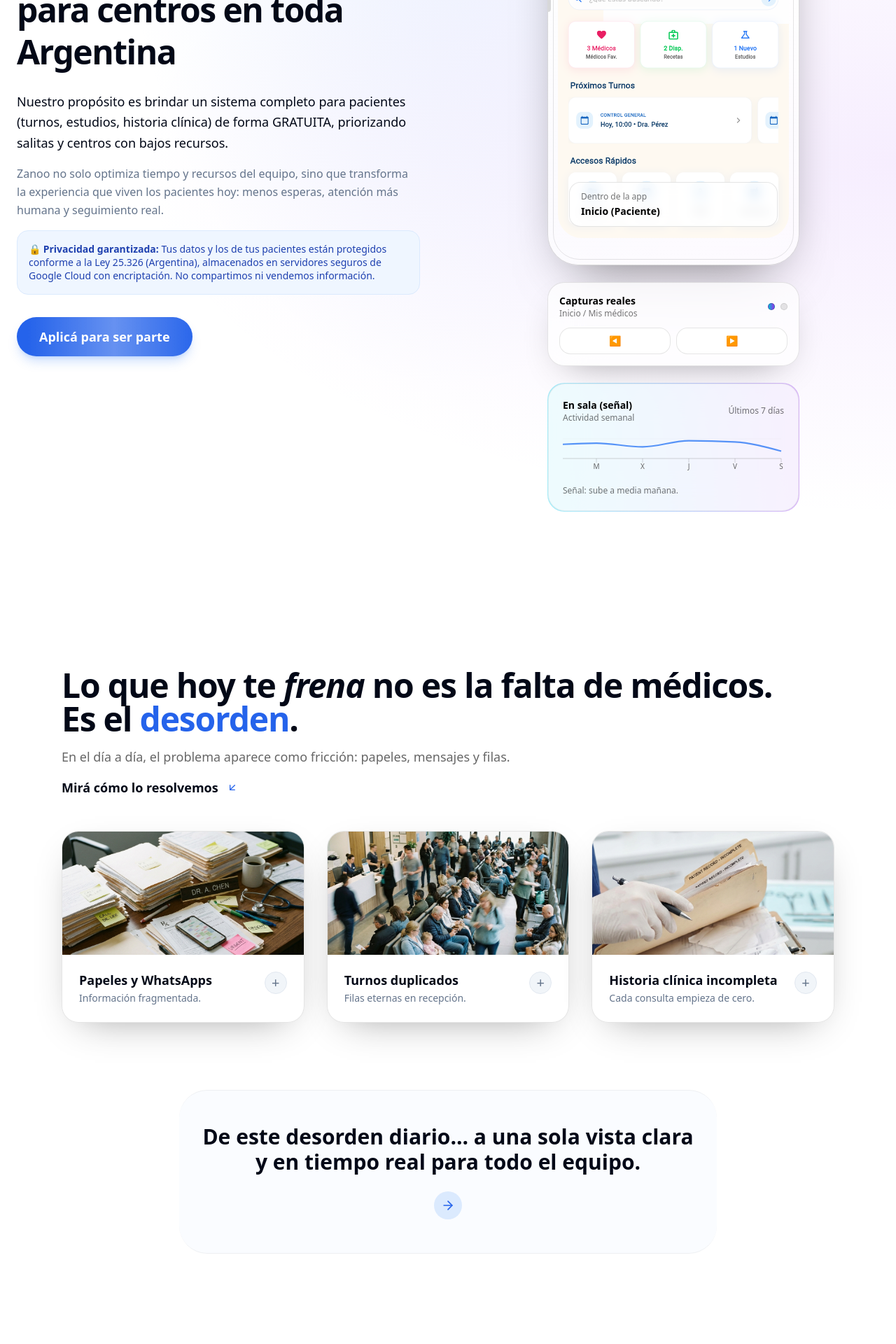
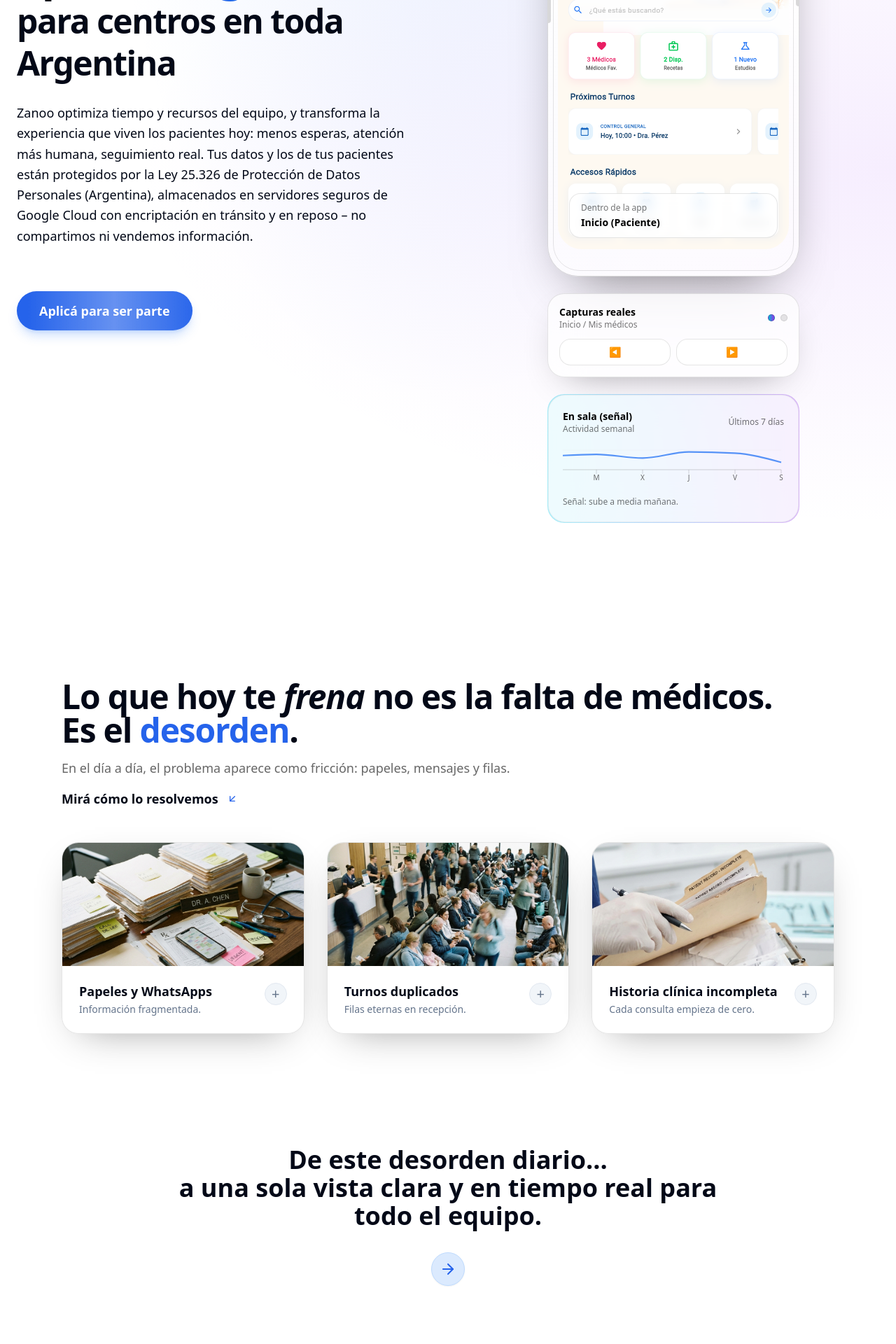
Before and after one commit to MED-LIFE/zanoo-landing, a Next.js app: page / in a window 1280 px wide. Shown: the part 360-2280 px from the top of the page at 70% size. Built offline with nearby package versions, Linux system fonts and the light colour scheme.

Commit message:
feat(UX): Implement Iteration V6 - Extreme Copy and Fixed Modals

```diff
--- a/src/components/ZanooLanding.tsx
+++ b/src/components/ZanooLanding.tsx
@@ -294,9 +294,10 @@
     };
 
     return (
+        <>
             <Card
                 className={`group relative overflow-hidden rounded-3xl border border-black/10 dark:border-white/10 bg-white/70 dark:bg-zinc-900/70 backdrop-blur-xl shadow-[0_18px_55px_-28px_rgba(0,0,0,0.45)] dark:shadow-purple-500/10 transition-all duration-300 ${popupText ? 'cursor-pointer hover:border-blue-500/30 hover:shadow-xl hover:-translate-y-1' : ''}`}
-            onClick={() => popupText && setIsOpen(!isOpen)}
+                onClick={() => popupText && setIsOpen(true)}
             >
                 <div className="relative h-44">
                     {showImage ? (
@@ -332,28 +333,74 @@
                             <p className="mt-1 text-sm text-muted-foreground">{desc}</p>
                         </div>
                         {popupText && (
-                        <div className={`flex flex-col items-center justify-center shrink-0 w-8 h-8 rounded-full border transition-all ${isOpen ? 'bg-blue-600 border-blue-600 text-white' : 'bg-slate-100 dark:bg-slate-800 border-slate-200 dark:border-slate-700 text-slate-500 hover:bg-slate-200 dark:hover:bg-slate-700'}`}>
-                            <span className="text-xl font-light leading-none">{isOpen ? '−' : '+'}</span>
+                            <div className="flex flex-col items-center justify-center shrink-0 w-8 h-8 rounded-full border bg-slate-100 dark:bg-slate-800 border-slate-200 dark:border-slate-700 text-slate-500 hover:bg-slate-200 dark:hover:bg-slate-700 transition-all">
+                                <span className="text-xl font-light leading-none">+</span>
                             </div>
                         )}
                     </div>
                 </CardContent>
+            </Card>
 
             <AnimatePresence>
                 {isOpen && popupText && (
+                    <div className="fixed inset-0 z-[100] flex items-center justify-center p-4 sm:p-6">
+                        {/* Overlay backdrop */}
                         <motion.div
-                        initial={{ height: 0, opacity: 0 }}
-                        animate={{ height: "auto", opacity: 1 }}
-                        exit={{ height: 0, opacity: 0 }}
-                        className="overflow-hidden bg-blue-50/50 dark:bg-blue-900/20 border-t border-blue-100/50 dark:border-blue-800/50"
-                    >
-                        <div className="px-6 pb-6 pt-2 text-sm text-slate-700 dark:text-slate-300 font-medium leading-relaxed">
+                            initial={{ opacity: 0 }}
+                            animate={{ opacity: 1 }}
+                            exit={{ opacity: 0 }}
+                            onClick={() => setIsOpen(false)}
+                            className="absolute inset-0 bg-black/40 backdrop-blur-sm dark:bg-black/60"
+                        />
+
+                        {/* Modal Container */}
+                        <motion.div
+                            initial={{ opacity: 0, scale: 0.95, y: 10 }}
+                            animate={{ opacity: 1, scale: 1, y: 0 }}
+                            exit={{ opacity: 0, scale: 0.95, y: 10 }}
+                            transition={{ type: "spring", damping: 25, stiffness: 300 }}
+                            className="relative w-full max-w-lg overflow-hidden rounded-3xl border border-black/10 dark:border-white/10 bg-white dark:bg-zinc-900 shadow-2xl"
+                        >
+                            {/* Modal Header/Image */}
+                            <div className="relative h-32 sm:h-40 w-full">
+                                {showImage ? (
+                                    <>
+                                        <img src={imageSrc} alt={title} className="absolute inset-0 h-full w-full object-cover" />
+                                        <div className="absolute inset-0 bg-gradient-to-t from-white via-white/40 to-transparent dark:from-zinc-900 dark:via-zinc-900/60" />
+                                    </>
+                                ) : (
+                                    <div className={"absolute inset-0 bg-gradient-to-br " + toneMap[tone]} />
+                                )}
+
+                                <button
+                                    onClick={() => setIsOpen(false)}
+                                    className="absolute top-4 right-4 h-8 w-8 flex items-center justify-center rounded-full bg-black/10 dark:bg-white/10 backdrop-blur-md text-black dark:text-white hover:bg-black/20 dark:hover:bg-white/20 transition-colors z-10"
+                                >
+                                    ✕
+                                </button>
+                            </div>
+
+                            {/* Modal Content */}
+                            <div className="px-6 pb-8 pt-2 relative z-10">
+                                <div className="inline-flex items-center gap-2 px-3 py-1 rounded-full bg-blue-50 dark:bg-blue-900/30 border border-blue-100 dark:border-blue-800 text-blue-700 dark:text-blue-300 text-xs font-semibold mb-4">
+                                    El problema real
+                                </div>
+                                <h3 className="text-2xl font-bold text-foreground mb-2">{title}</h3>
+                                <p className="text-base text-slate-600 dark:text-slate-300 leading-relaxed font-medium">
                                     {popupText}
-                        </div>
-                    </motion.div>
+                                </p>
+                                <Button
+                                    className="w-full mt-6 rounded-xl bg-slate-900 hover:bg-slate-800 text-white dark:bg-white dark:text-black dark:hover:bg-slate-200"
+                                    onClick={() => setIsOpen(false)}
+                                >
+                                    Entendido
+                                </Button>
+                            </div>
+                        </motion.div>
+                    </div>
                 )}
             </AnimatePresence>
-        </Card>
+        </>
     );
 }
 
@@ -1284,12 +1331,12 @@
             </nav>
 
             {/* HERO */}
-            <section ref={heroRef} id="top" className="pt-40 pb-24 relative overflow-hidden">
+            <section ref={heroRef} id="top" className="pt-32 pb-24 relative overflow-hidden">
                 <div className="absolute inset-0 bg-[radial-gradient(ellipse_at_top,rgba(59,130,246,0.10),transparent_55%),radial-gradient(ellipse_at_right,rgba(168,85,247,0.10),transparent_60%)]" />
 
-                <div className="relative max-w-7xl mx-auto px-6 grid md:grid-cols-2 gap-14 items-start">
+                <div className="relative max-w-7xl mx-auto px-6 grid md:grid-cols-2 gap-14 items-start pt-12">
                     {/* Hero Text */}
-                    <div className="space-y-8">
+                    <div className="space-y-8 flex flex-col justify-start">
                         <TechReveal direction="up" delay={0.1}>
                             <SectionBadge>Sistema clínico-operativo para centros de salud</SectionBadge>
                         </TechReveal>
@@ -1304,16 +1351,8 @@
                         <TechReveal direction="up" delay={0.3}>
                             <div className="space-y-4">
                                 <p className="max-w-xl text-lg text-foreground font-medium leading-relaxed">
-                                    Nuestro propósito es brindar un sistema completo para pacientes (turnos, estudios, historia clínica) de forma GRATUITA, priorizando salitas y centros con bajos recursos.
+                                    Zanoo optimiza tiempo y recursos del equipo, y transforma la experiencia que viven los pacientes hoy: menos esperas, atención más humana, seguimiento real. Tus datos y los de tus pacientes están protegidos por la Ley 25.326 de Protección de Datos Personales (Argentina), almacenados en servidores seguros de Google Cloud con encriptación en tránsito y en reposo – no compartimos ni vendemos información.
                                 </p>
-                                <p className="max-w-xl text-md text-muted-foreground leading-relaxed">
-                                    Zanoo no solo optimiza tiempo y recursos del equipo, sino que transforma la experiencia que viven los pacientes hoy: menos esperas, atención más humana y seguimiento real.
-                                </p>
-                                <div className="max-w-xl p-4 mt-2 bg-blue-50 dark:bg-blue-950/30 rounded-2xl border border-blue-100 dark:border-blue-900/50">
-                                    <p className="text-sm text-blue-800 dark:text-blue-200 leading-snug">
-                                        🔒 <span className="font-semibold">Privacidad garantizada:</span> Tus datos y los de tus pacientes están protegidos conforme a la <span className="font-medium">Ley 25.326</span> (Argentina), almacenados en servidores seguros de Google Cloud con encriptación. No compartimos ni vendemos información.
-                                    </p>
-                                </div>
                             </div>
                         </TechReveal>
 
@@ -1448,13 +1487,13 @@
                         ))}
                     </div>
 
-                    <motion.div {...fadeUp} className="mt-24 text-center max-w-3xl mx-auto px-6 border-y border-black/5 dark:border-white/5 py-12 bg-blue-50/30 dark:bg-blue-900/5 rounded-[40px]">
-                        <h3 className="text-2xl md:text-3xl font-bold text-foreground mb-4">
-                            De este desorden diario... a una sola vista clara y en tiempo real para todo el equipo.
+                    <motion.div {...fadeUp} className="mt-28 text-center max-w-4xl mx-auto px-6 py-12">
+                        <h3 className="text-2xl md:text-4xl font-extrabold text-foreground mb-4">
+                            De este desorden diario... <br className="hidden md:block" />a una sola vista clara y en tiempo real para todo el equipo.
                         </h3>
                         <div className="flex justify-center flex-col items-center">
-                            <div className="w-10 h-10 rounded-full bg-blue-100 dark:bg-blue-900/50 flex items-center justify-center mt-2 group hover:scale-110 transition-transform cursor-pointer" onClick={() => scrollToId('demo')}>
-                                <ArrowUpRight className="rotate-45 h-5 w-5 text-blue-600 dark:text-blue-400" />
+                            <div className="w-12 h-12 rounded-full bg-blue-100 dark:bg-blue-900/50 flex items-center justify-center mt-4 group hover:scale-110 transition-transform cursor-pointer shadow-sm border border-blue-200 dark:border-blue-800" onClick={() => scrollToId('demo')}>
+                                <ArrowUpRight className="rotate-45 h-6 w-6 text-blue-600 dark:text-blue-400" />
                             </div>
                         </div>
                     </motion.div>
@@ -1702,11 +1741,11 @@
 
                         <div className="space-y-8">
                             {[
-                                { t: "Convocatoria abierta", d: "Aplicás con datos de tu centro." },
-                                { t: "Pre-selección", d: "Revisamos fit (priorizamos bajos recursos y alto desorden)." },
-                                { t: "Investigación y análisis", d: "Estudiamos tu operación actual." },
+                                { t: "Convocatoria abierta", d: "Aplicás con datos básicos de tu centro." },
+                                { t: "Pre-selección", d: "Revisamos fit (priorizamos salitas y centros con bajos recursos y alto desorden)." },
+                                { t: "Investigación y análisis", d: "Estudiamos tu volumen y operación actual." },
                                 { t: "1er contacto", d: "Coordinamos por WhatsApp, email o teléfono línea (por eso pedimos todos los medios)." },
-                                { t: "Selección y anuncio", d: "Elegimos y avisamos para implementar con soporte humano." },
+                                { t: "Selección y anuncio", d: "Elegimos y avisamos para implementar con soporte humano dedicado." },
                             ].map((step, i) => (
                                 <TechReveal key={step.t} direction="up" delay={0.1 * i}>
                                     <div className="relative flex gap-6">
@@ -2066,7 +2105,7 @@
 
                                             <div className="sm:col-span-2 flex flex-col gap-4 pt-4 border-t border-black/5 mt-2">
                                                 <div className="text-xs text-black/50 leading-relaxed text-balance font-medium">
-                                                    Revisión en 48-72hs. Datos protegidos Ley 25.326 AR, Google Cloud encriptado – solo para este proceso.
+                                                    Revisión en 48-72hs. Datos protegidos por Ley 25.326 AR, Google Cloud encriptado – solo para este proceso, nunca compartidos.
                                                 </div>
                                                 <Button
                                                     type="submit"
@@ -2171,7 +2210,7 @@
 
             {/* WHATSAPP STICKY (MOBILE) */}
             <a
-                href="https://wa.me/5491130668588?text=Hola,%20quiero%20ser%20parte%20de%20Zanoo%20para%20mi%20salita%20%E2%80%93%20[cargo/provincia]"
+                href="https://wa.me/5491130668588?text=Hola,%20quiero%20ser%20parte%20de%20Zanoo%20para%20mi%20centro%20%E2%80%93%20[cargo/provincia]"
                 target="_blank"
                 rel="noreferrer"
                 className="md:hidden fixed bottom-6 right-6 z-50 flex items-center justify-center gap-2 rounded-full bg-green-500 text-white px-5 py-3 font-semibold shadow-[0_8px_30px_rgb(0,0,0,0.12)] hover:bg-green-600 transition-all border border-green-400/30"
```
Lines whose indentation alone changed are shown as unchanged.
